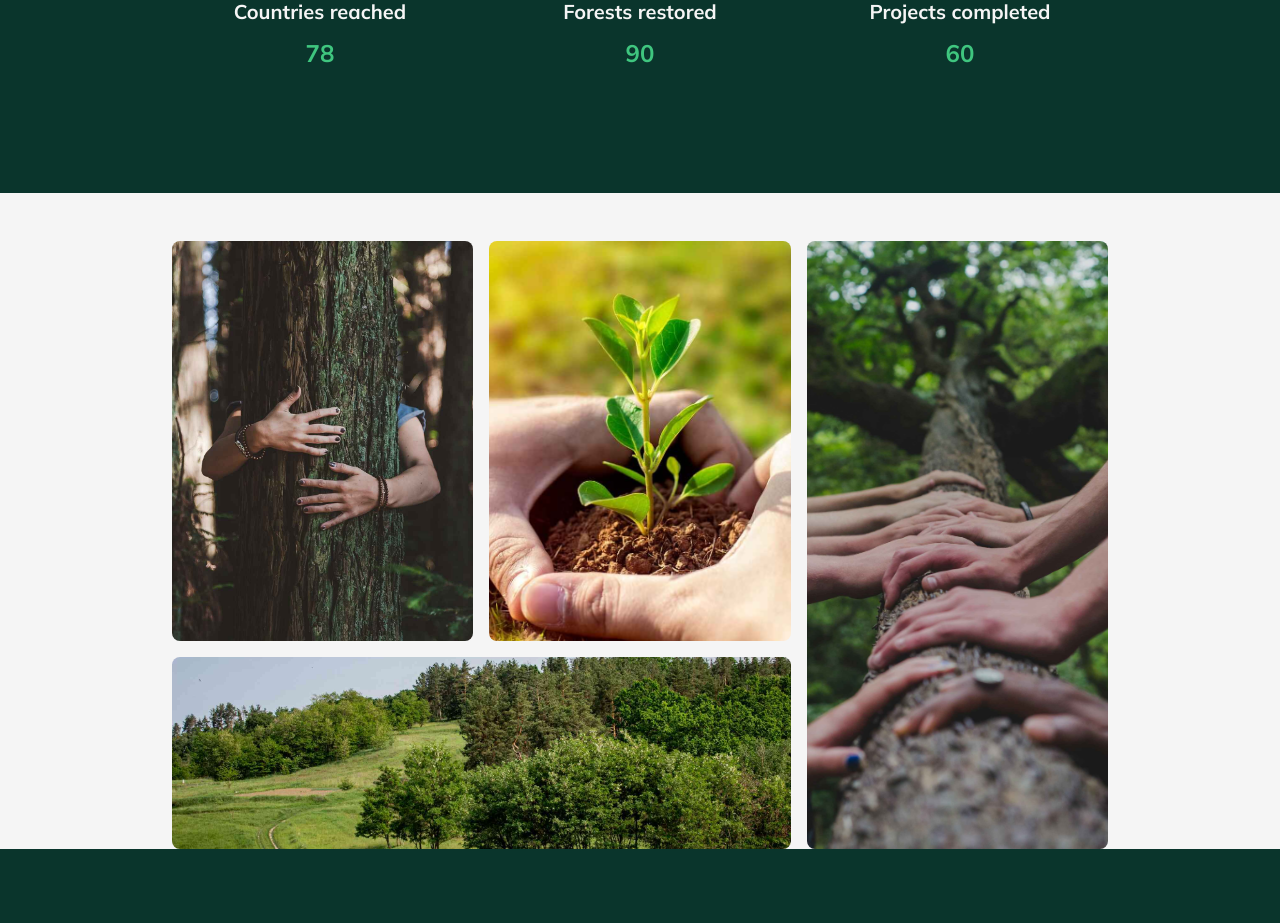
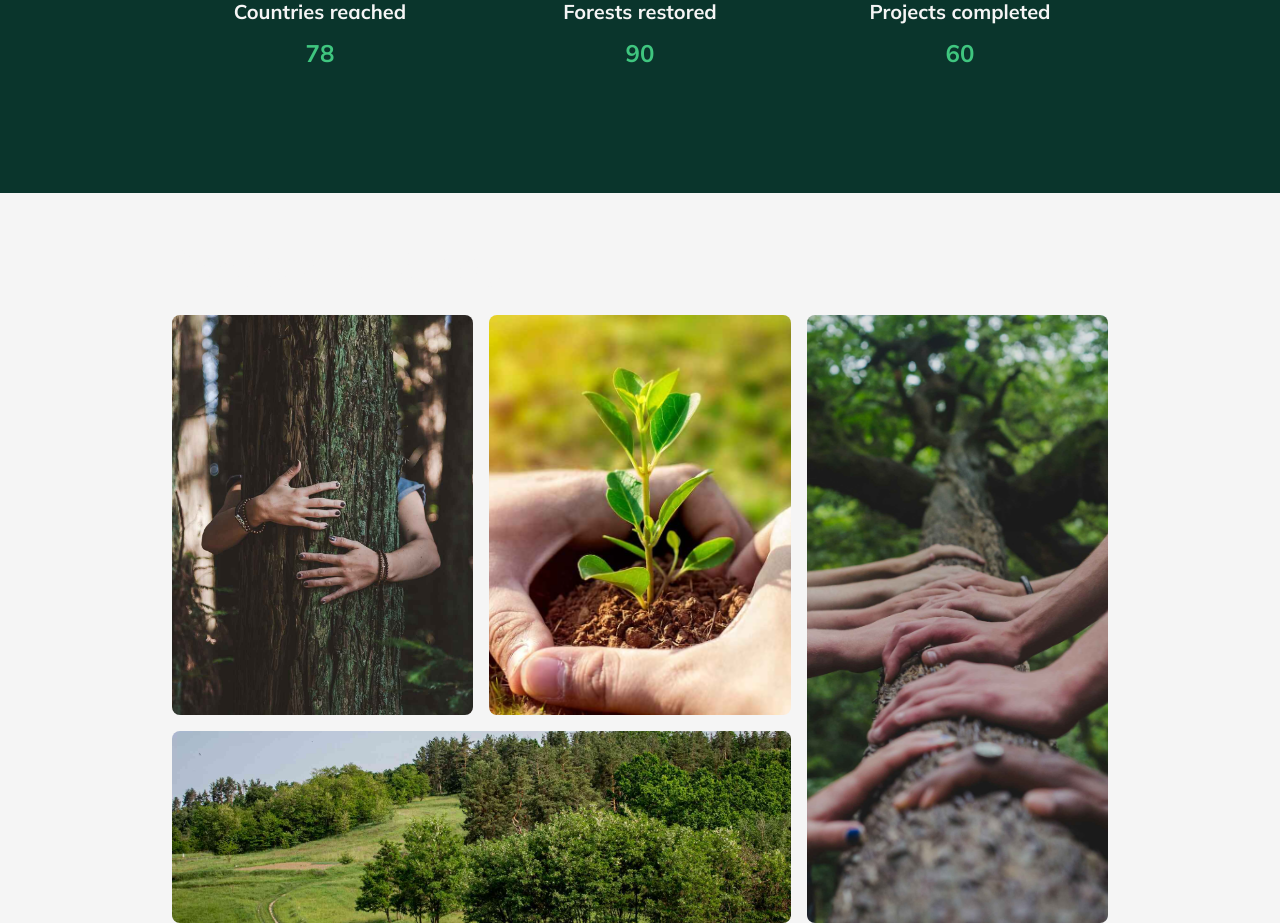
Before and after one commit to FlorinMiron98/ReLeaf, a Django app: template core/templates/core/about.html in a window 1280 px wide. Shown: the part 607-1530 px from the top of the page. Before the commit the page ends 1456 px from the top, so only its background shows below. Run offline with Django 3.2, Linux system fonts and the light colour scheme; the template is opened without the code that fills it, so the values that code supplies are empty.

Commit message:
Create the gallery section

```diff
--- a/core/templates/core/about.html
+++ b/core/templates/core/about.html
@@ -55,8 +55,10 @@
     </div>
   </div>
 </header>
-<main>
-  <section class="grid-images container mt-5">
+<main class="container">
+  <section id="gallery-section" class="mt-5">
+    <h1 class="fw-bold display-5">Rooted in Care</h1>
+    <div class="grid-images mt-3">
       <div class="rounded-3 overflow-hidden">
         <img
           class="w-100 h-100 object-fit-cover"
@@ -85,6 +87,7 @@
           alt=""
         />
       </div>
+    </div>
   </section>
 </main>
 {% endblock %}
```
Lines whose indentation alone changed are shown as unchanged.
